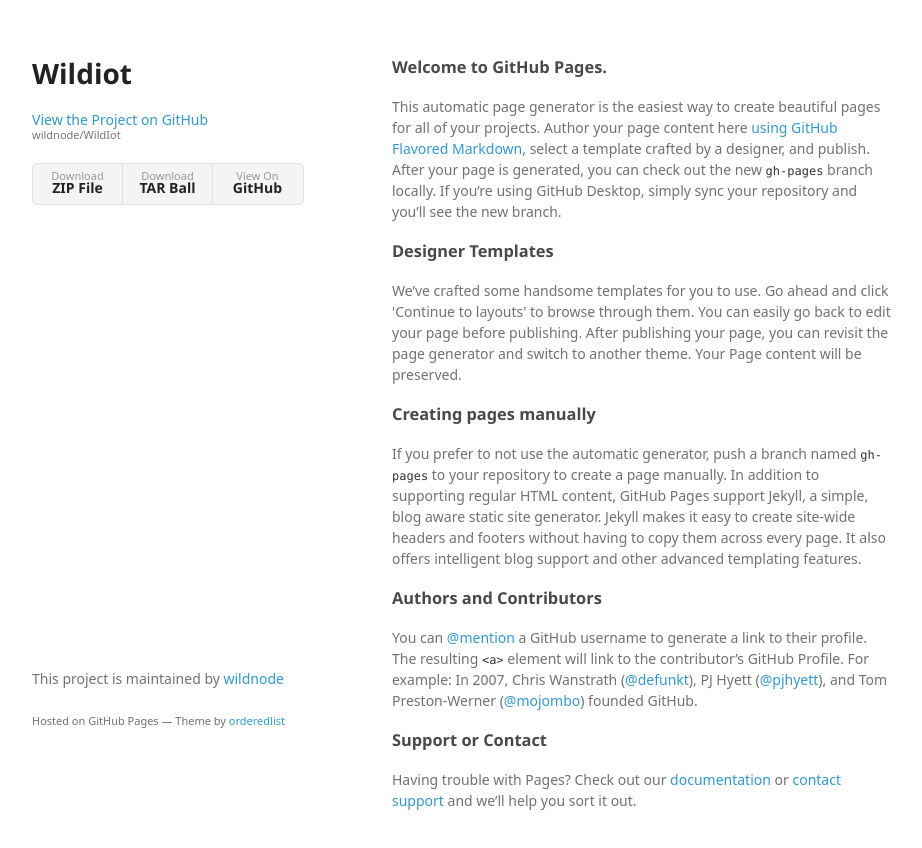
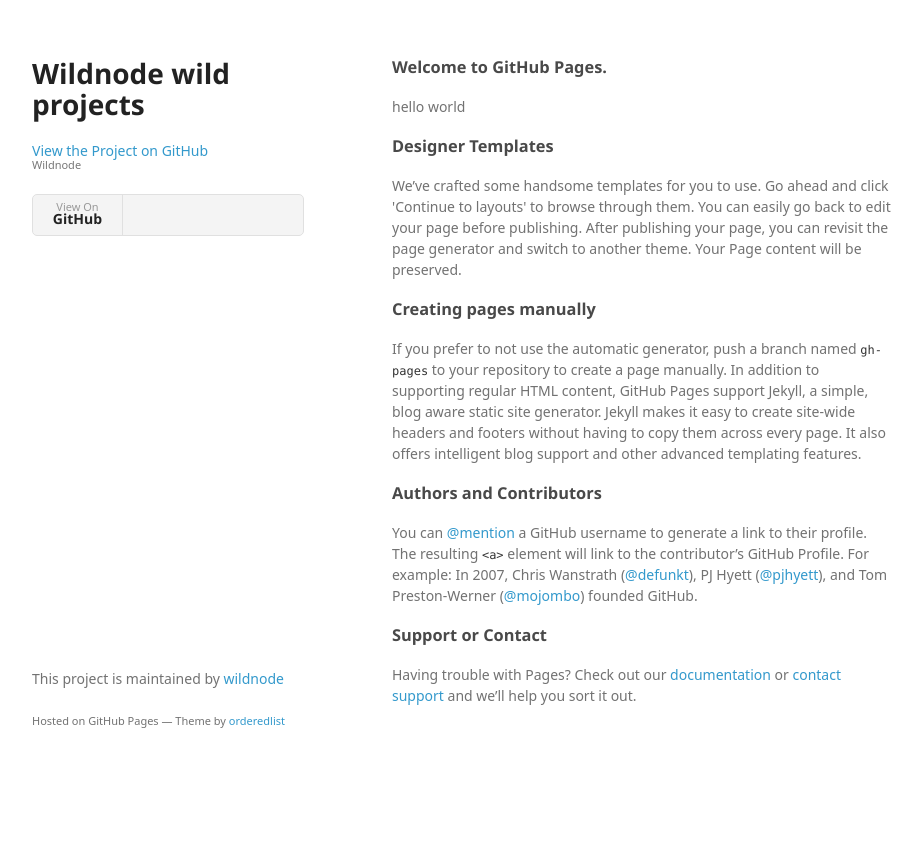
Before and after one commit to wildnode/wildnode.github.io, a plain HTML site: page index.html in a window 1280 px wide. Shown: the whole page, without its empty margins (178-1100 px from the left). After the commit the page ends 800 px from the top, so only its background shows below. Drawn offline with Linux system fonts and the light colour scheme; a web font is replaced by a local one.

Commit message:
customization

```diff
--- a/index.html
+++ b/index.html
@@ -3,7 +3,7 @@
   <head>
     <meta charset="utf-8">
     <meta http-equiv="X-UA-Compatible" content="chrome=1">
-    <title>Wildiot by wildnode</title>
+    <title>Wild projects</title>
 
     <link rel="stylesheet" href="stylesheets/styles.css">
     <link rel="stylesheet" href="stylesheets/github-light.css">
@@ -15,23 +15,21 @@
   <body>
     <div class="wrapper">
       <header>
-        <h1>Wildiot</h1>
+        <h1>Wildnode wild projects</h1>
         <p></p>
 
-        <p class="view"><a href="https://github.com/wildnode/WildIot">View the Project on GitHub <small>wildnode/WildIot</small></a></p>
+        <p class="view"><a href="https://github.com/wildnode">View the Project on GitHub <small>Wildnode</small></a></p>
 
 
         <ul>
-          <li><a href="https://github.com/wildnode/WildIot/zipball/master">Download <strong>ZIP File</strong></a></li>
-          <li><a href="https://github.com/wildnode/WildIot/tarball/master">Download <strong>TAR Ball</strong></a></li>
-          <li><a href="https://github.com/wildnode/WildIot">View On <strong>GitHub</strong></a></li>
+          <li><a href="https://github.com/wildnode">View On <strong>GitHub</strong></a></li>
         </ul>
       </header>
       <section>
         <h3>
 <a id="welcome-to-github-pages" class="anchor" href="#welcome-to-github-pages" aria-hidden="true"><span aria-hidden="true" class="octicon octicon-link"></span></a>Welcome to GitHub Pages.</h3>
 
-<p>This automatic page generator is the easiest way to create beautiful pages for all of your projects. Author your page content here <a href="https://guides.github.com/features/mastering-markdown/">using GitHub Flavored Markdown</a>, select a template crafted by a designer, and publish. After your page is generated, you can check out the new <code>gh-pages</code> branch locally. If you’re using GitHub Desktop, simply sync your repository and you’ll see the new branch.</p>
+<p>hello world</p>
 
 <h3>
 <a id="designer-templates" class="anchor" href="#designer-templates" aria-hidden="true"><span aria-hidden="true" class="octicon octicon-link"></span></a>Designer Templates</h3>
```
Also changed, not shown: resources/R&D.png (added).
